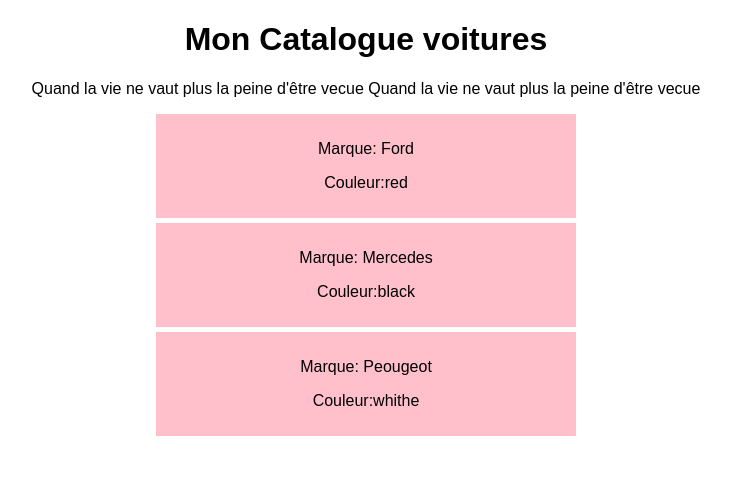
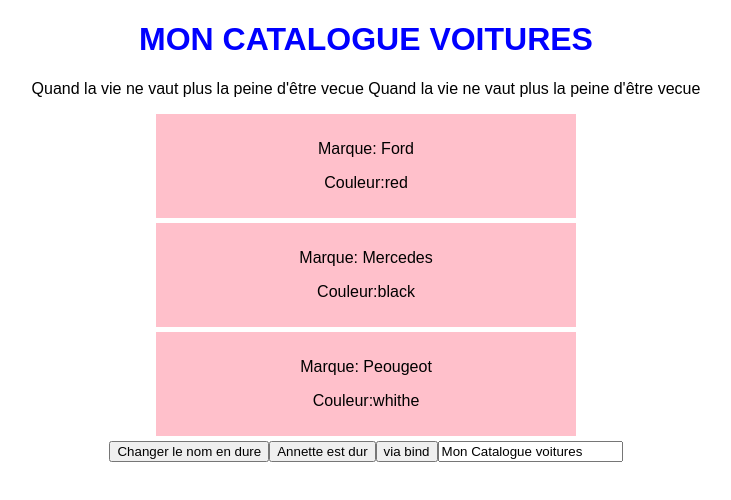
Before and after one commit to Annette-Bwemere-Salama/OkademyReactCours, a React (Create React App) app: page / in a window 1280 px wide. Shown: the top 500 px of the page, without its empty margins (274-1005 px from the left). Built offline with nearby package versions, Linux system fonts and the light colour scheme.

Commit message:
feat: changement du titre via bind

```diff
--- a/src/App.js
+++ b/src/App.js
@@ -6,14 +6,46 @@ class App extends Component {
   state = {
     titre: "Mon Catalogue voitures",
   };
+
+  changeTitle = (e) => {
+    // console.log(e.target);
+
+    this.setState({
+      titre: "Mon nouveau titre",
+    });
+  };
+
+  changeViaParam = (titre) => {
+    this.setState({
+      titre: titre,
+    });
+  };
+
+  changeViaBind = (param) => {
+    this.setState({
+      titre: param
+    })
+  }
+
+  changeViaInput = (e) => {
+    console.log(e.target);
+  };
+
   render() {
     return (
       <div className="App">
-        {/* <header className="App-header">
-          <p>Annette</p>
-        </header> */}
+        <Mycars title={this.state.titre} />
 
-        <Mycars title={this.state.titre} />
+        <button onClick={this.changeTitle}>Changer le nom en dure</button>
+        <button onClick={() => this.changeViaParam("Titre via un parametre")}>
+          Annette est dur
+        </button>
+        <button onClick={this.changeViaBind.bind(this, "Titre via un bind")}> via bind</button>
+        <input
+          type="text"
+          onChange={this.changeViaInput}
+          value={this.state.titre}
+        />
       </div>
     );
   }
--- a/src/components/Mycars.js
+++ b/src/components/Mycars.js
@@ -2,14 +2,24 @@ import React, { Component } from "react";
 import Car from "./Cars";
 
 class Mycars extends Component {
-  noCopy = () => {
-    alert("Annette ne copie pas");
-  };
+  //   noCopy = () => {
+  //     alert("Annette ne copie pas");
+  //   };
+
+  //   addStyle = (e) => {
+  //     console.log(e.target);
+
+  //     if (e.target.classList.contains("styled")) {
+  //       e.target.classList.remove("styled");
+  //     } else {
+  //       e.target.classList.add("styled");
+  //     }
+  //   };
   render() {
-    console.log(this);
+    // console.log(this);
     return (
       <div>
-        <h1>{this.props.title}</h1>
+        <h1>{this.props.title} </h1>
         <p onCopy={this.noCopy}>
           Quand la vie ne vaut plus la peine d'être vecue Quand la vie ne vaut
           plus la peine d'être vecue
--- a/src/index.css
+++ b/src/index.css
@@ -3,3 +3,14 @@ body {
   padding: 0;
   font-family: sans-serif;
 }
+
+code {
+  font-family: souce-code-pro;
+
+}
+
+h1,
+.styled{
+  color: blue;
+  text-transform: uppercase;
+}
```
